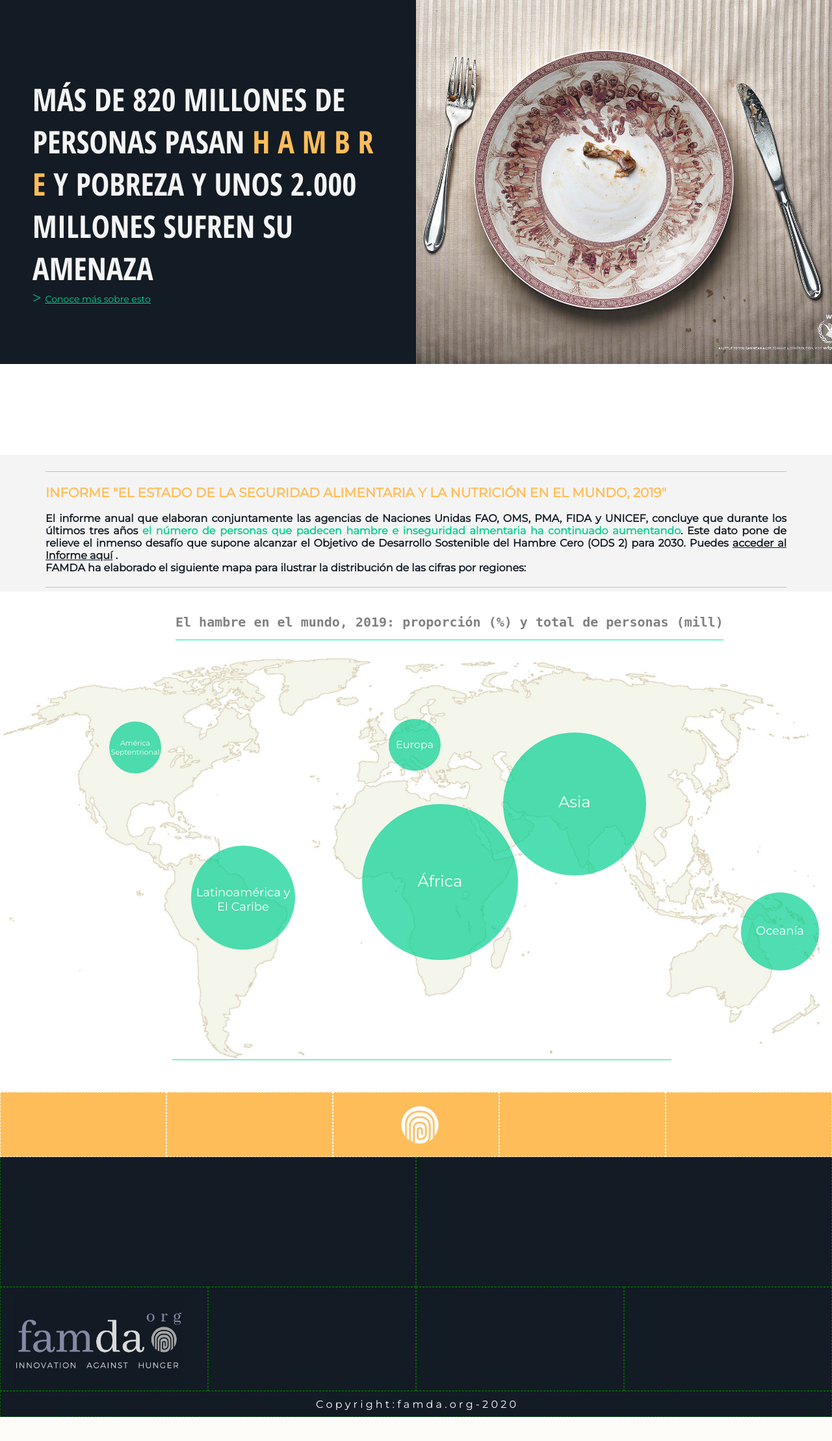
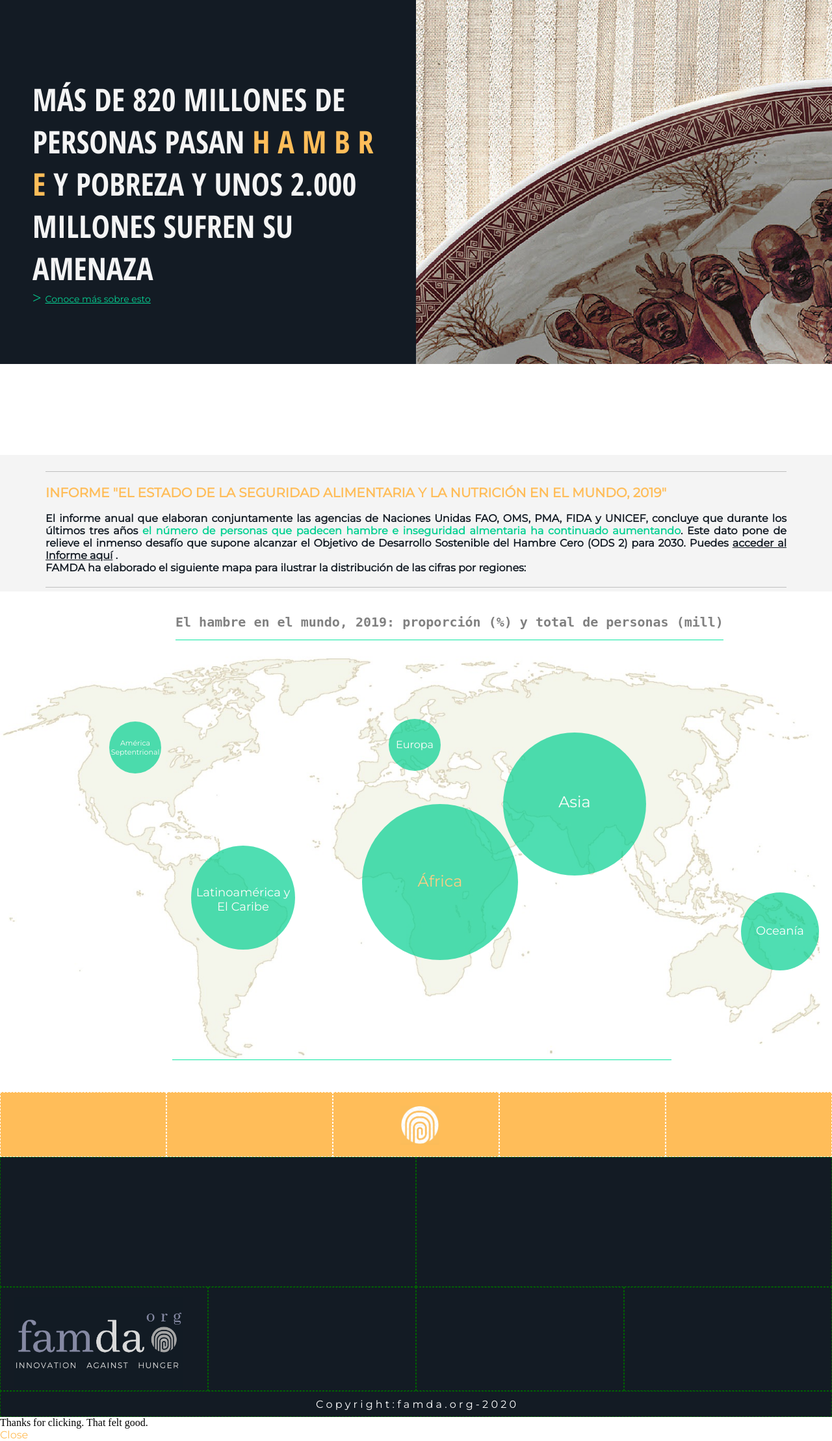
Before and after one commit to joseton/MF0493_3, a PHP site: page / in a window 1280 px wide. Shown: the part 100-2317 px from the top of the page at 65% size. Before the commit the page ends 2280 px from the top, so only its background shows below. Run offline with PHP 8.4, Linux system fonts and the light colour scheme; some libraries are stand-ins or nearby versions; some web fonts are replaced.

Commit message:
18/2/20 check

```diff
--- a/css/main.css
+++ b/css/main.css
@@ -99,10 +99,13 @@ div h6 a{
   background-size: cover;
   background-repeat: no-repeat;
   background-position: center;
+  transition: transform .5s ease;
+  overflow: hidden;
 }
 /* Hover MAIN 1*/
 #foto_intro:hover{
-  background-image: url("../img/hunger_zoom.jpg");
+  /* background-image: url("../img/hunger_zoom.jpg"); */
+   transform: scale(1.5);
 }
 #conoce:hover{
   text-decoration: none;
--- a/index.html
+++ b/index.html
@@ -7,8 +7,12 @@
     @import url('https://fonts.googleapis.com/css?family=Abhaya+Libre|Montserrat|Open+Sans|Open+Sans+Condensed:700&display=swap');
     </style>
     <link rel="stylesheet" href="css/main.css">
+    <link rel="stylesheet" href="css/index.css">
     <script type="text/javascript" src="vendor/components/jquery/jquery.min.js"></script>
     <script type="text/javascript" scr="js/index.js"></script>
+    <!-- jQuery Modal -->
+    <script src="https://cdnjs.cloudflare.com/ajax/libs/jquery-modal/0.9.1/jquery.modal.min.js"></script>
+    <link rel="stylesheet" href="https://cdnjs.cloudflare.com/ajax/libs/jquery-modal/0.9.1/jquery.modal.min.css" />
 </head>
 <body>
     <div class="cien_height">
@@ -27,7 +31,9 @@
             <h1 id="msj">MÁS DE 820 MILLONES DE PERSONAS PASAN <span id="hambre">H A M B R E</span> Y POBREZA Y UNOS 2.000 MILLONES SUFREN SU AMENAZA</h1>
             <h6> > <a href="#informe" id="conoce">Conoce más sobre esto</a></h6>
         </div>
-        <div id="foto_intro" class="mask"></div>
+        <div id="foto_intro" class="mask">
+                <img src="img/hunger_zoom.jpg" alt="">
+        </div>
     </div>
     <main>
         <div class="caja1">
@@ -42,7 +48,7 @@
             <div class="caja3">
                 <h5>El hambre en el mundo, 2019: proporción (%) y total de personas (mill)</h5>
                 <div class="continentes" onmouseover="info(this)" onmouseout="info(this)">
-          <span id="africa">África</span>
+                    <span id="africa"><a href="#ex1" rel="modal:open">África</a></span>
                 </div>
                 <div class="continentes">
                     <span id="asia">Asia</span>
@@ -102,5 +108,10 @@
                 </div>
             </div>
         </footer>
+        <!-- Modal HTML embedded directly into document -->
+        <div id="ex1" class="modal">
+          <p>Thanks for clicking. That felt good.</p>
+          <a href="#" rel="modal:close">Close</a>
+        </div>
     </body>
     </html>
--- a/js/index.js
+++ b/js/index.js
@@ -0,0 +1,6 @@
+$( document ).ready(function() {
+    $("#fade").modal({
+        fadeDuration: 1000,
+        fadeDelay: 0.50
+    });
+});
```
Also changed, not shown: css/index.css (added), observatorio.html (indentation only). Lines whose indentation alone changed are shown as unchanged.
